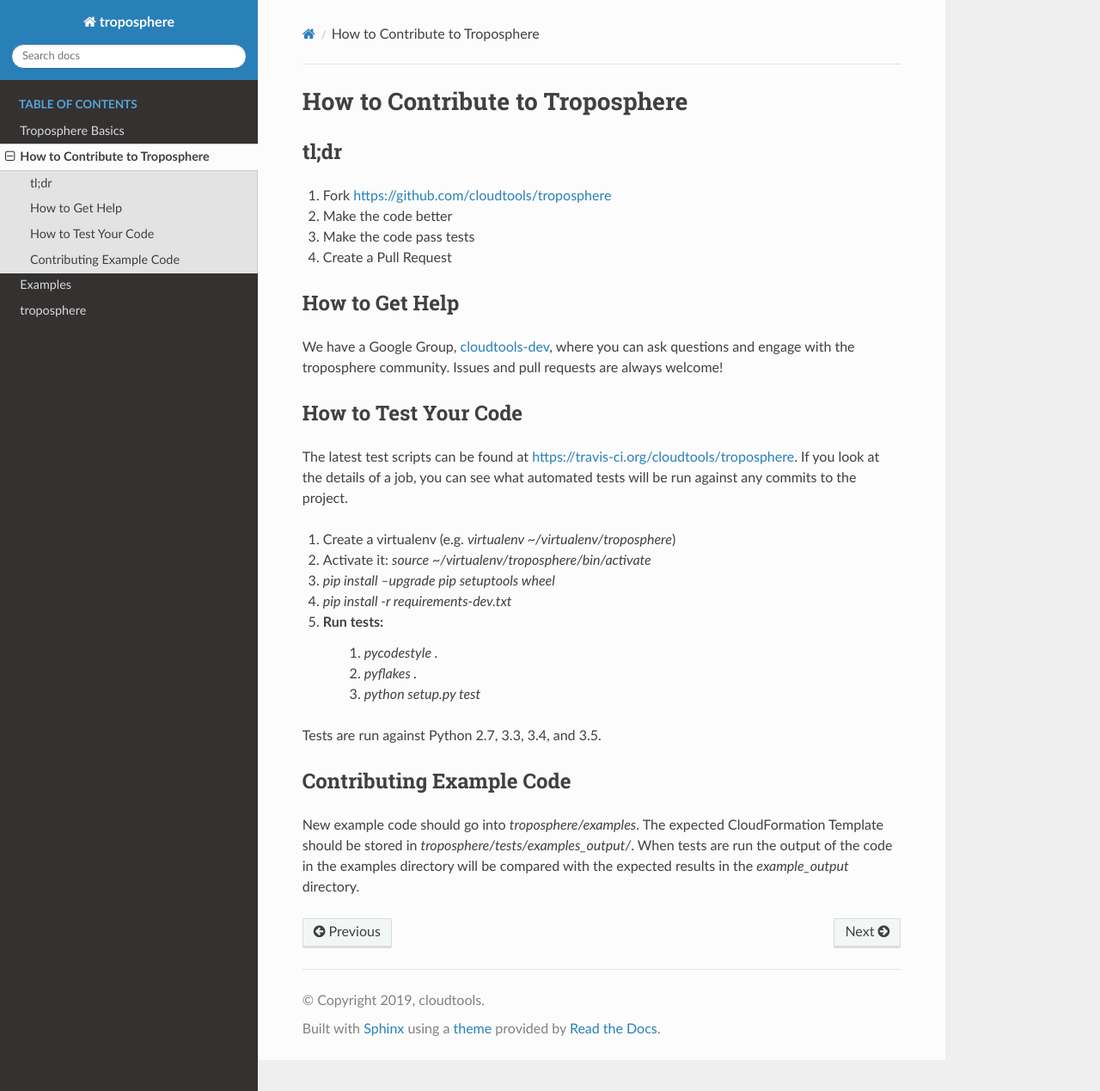
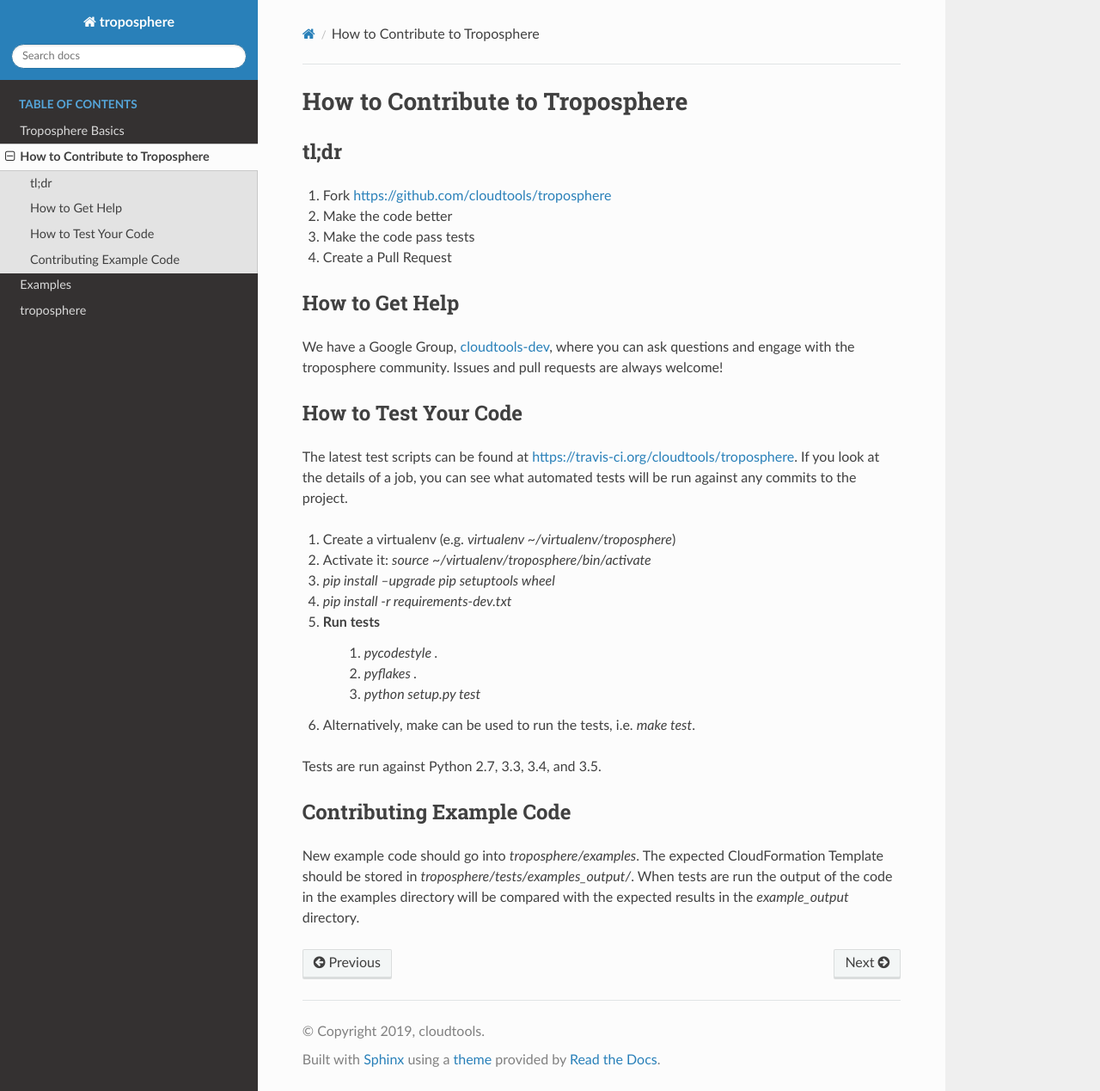
Before and after one commit to cloudtools/troposphere, a Sphinx documentation site: the page built from docs/contribute.rst, in a window 1280 px wide and 1269 px high. Shown: the whole window at 86% size. Built offline with Sphinx 7.4.7 and the Read the Docs theme 2.0.0, drawn with Linux system fonts in a browser that asks for light colours.

Commit message:
added make method for running tests

```diff
--- a/docs/contribute.rst
+++ b/docs/contribute.rst
@@ -27,10 +27,11 @@ will be run against any commits to the project.
 #. Activate it: `source ~/virtualenv/troposphere/bin/activate`
 #. `pip install --upgrade pip setuptools wheel`
 #. `pip install -r requirements-dev.txt`
-#. Run tests:
+#. Run tests
     1. `pycodestyle .`
     #. `pyflakes .`
     #. `python setup.py test`
+#. Alternatively, make can be used to run the tests, i.e. `make test`.
 
 Tests are run against Python 2.7, 3.3, 3.4, and 3.5.
 
```
